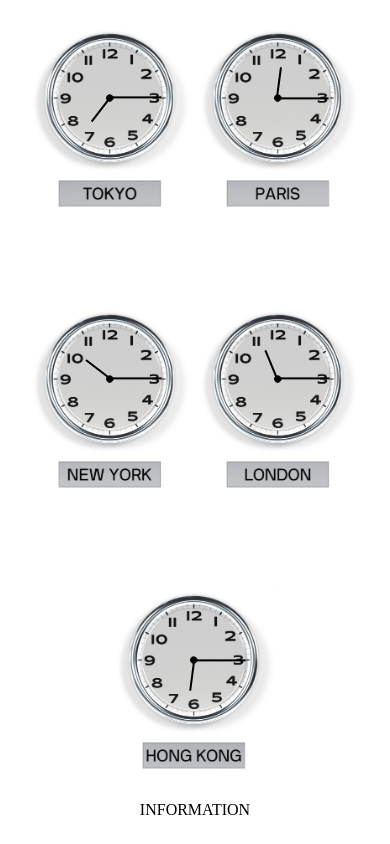
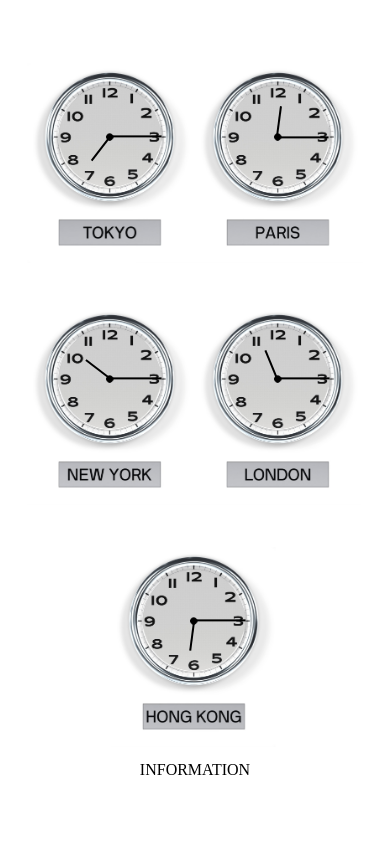
Before and after one commit to g-male/liam-clocks-demo, a plain HTML site: page index.html in a window 390 px wide. Drawn offline with Linux system fonts and the light colour scheme.

Commit message:
information sizing, and line up

```diff
--- a/style.css
+++ b/style.css
@@ -301,7 +301,7 @@ position: absolute;
 		flex-direction: row;
 		flex-wrap: wrap;
 		width: 86%;
-		height: 100%;
+		height: 86%;
 		align-items: center;
 
 	}
```
Also changed, not shown: index.html (+1 -1 lines).
